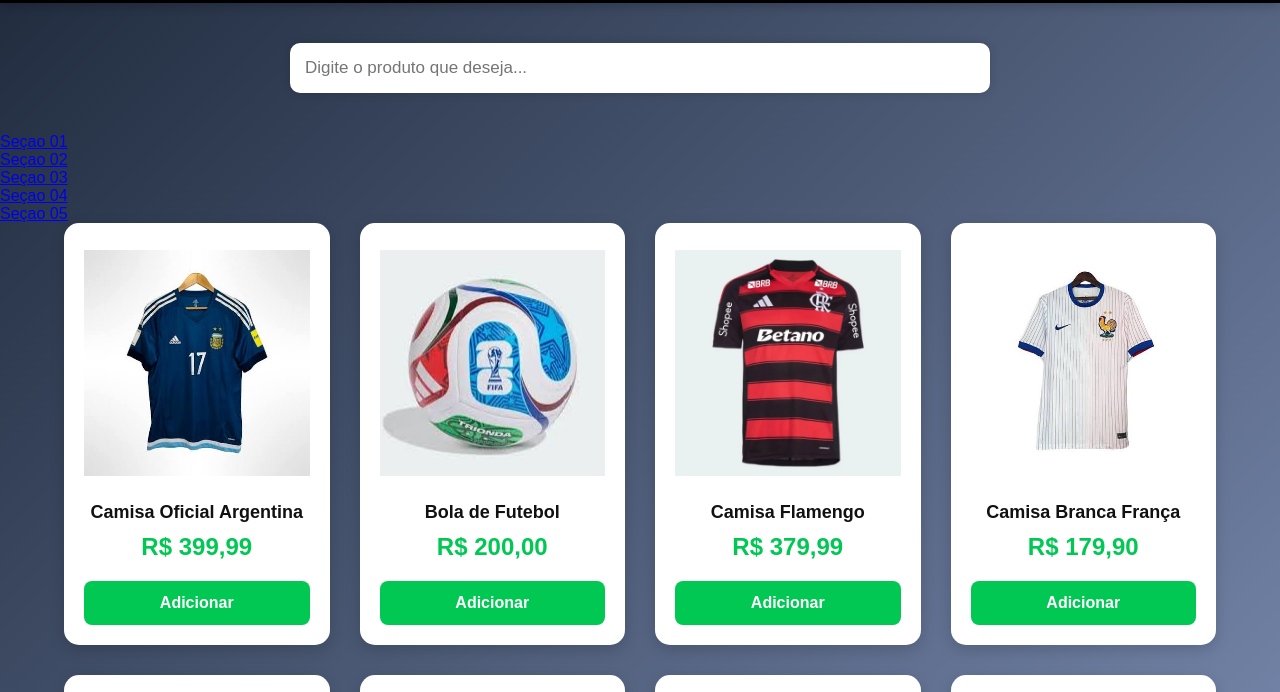
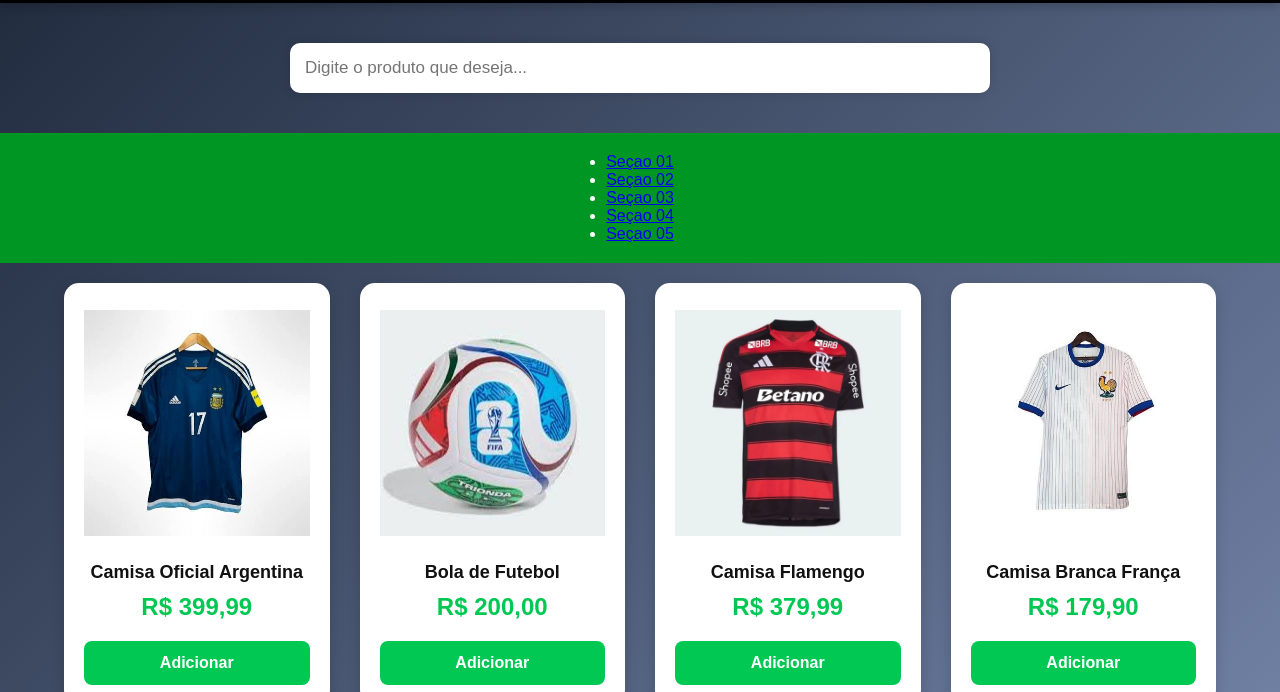
Before and after one commit to felipefaraujo14-hue/projeto_loja, a plain HTML site: page index.html in a window 1280 px wide. Shown: the part 77-769 px from the top of the page. Drawn offline with Linux system fonts and the light colour scheme.

Commit message:
criado css para id secoes

```diff
--- a/css/style_estrutura_pagina.css
+++ b/css/style_estrutura_pagina.css
@@ -205,3 +205,22 @@
     height: 35px;
     cursor: pointer;
 }
+
+/*Formatando o menu de seçoes*/
+#secoes-produtos{
+    width: 100%;
+    min-height: 100px;
+    background-color: #009624;
+    margin: 20px 0px;
+    padding: 20px;
+    display: flex;
+    align-items: center;
+    justify-content: center;
+}
+
+.lnk-secoo:link, .lnk-secoo:visited{
+    text-decoration: none;
+    font-size: 1.3em;
+    text-transform: uppercase;
+    color: aliceblue;
+}
```
